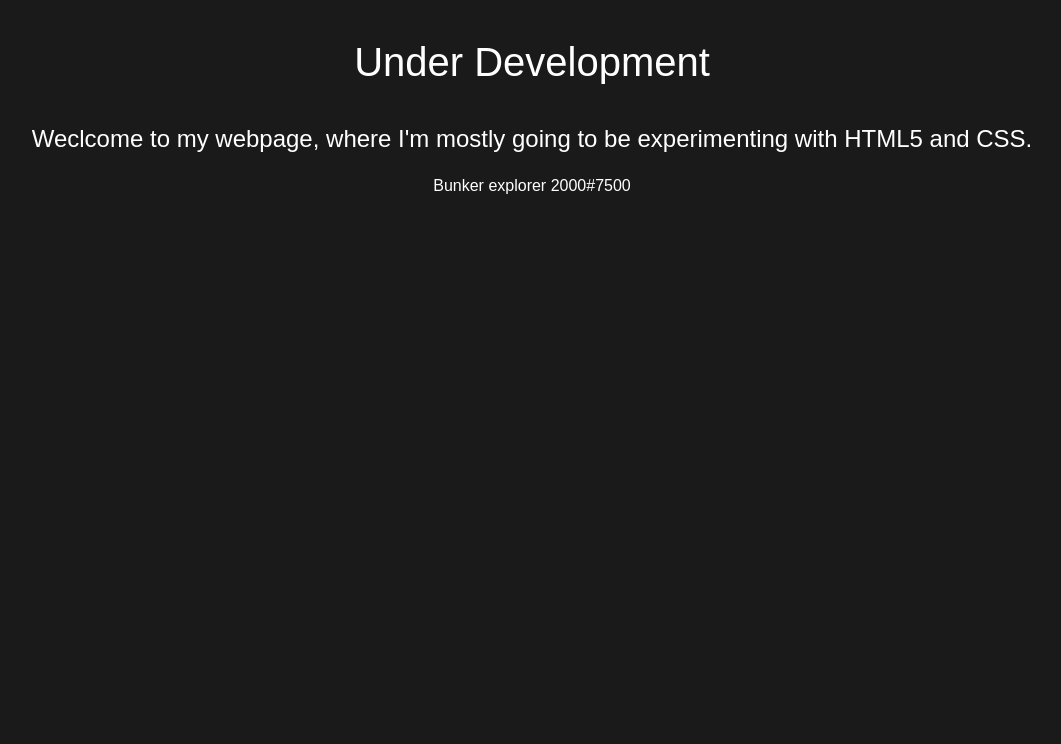
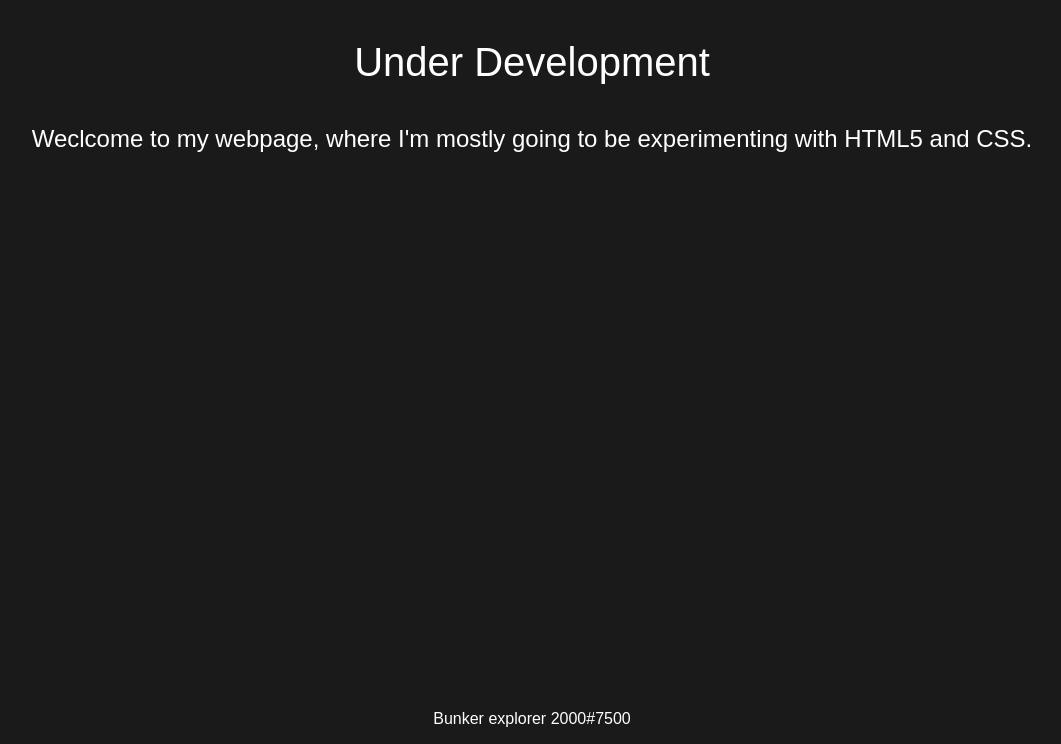
Before and after one commit to bunkerexplorer2000/bunkerexplorer, a PHP site: page / in a window 1280 px wide. Shown: the part 56-800 px from the top of the page, without its empty margins (108-1169 px from the left). Run offline with PHP 8.4, Linux system fonts and the light colour scheme.

Commit message:
Update index.css

```diff
--- a/index.css
+++ b/index.css
@@ -58,3 +58,12 @@ p{
     font-family: sans-serif;
     color: white;
 }
+
+.footer {
+    position: fixed;
+    left: 0;
+    bottom: 0;
+    width: 100%;
+    color: white;
+    text-align: center;
+  }
```
